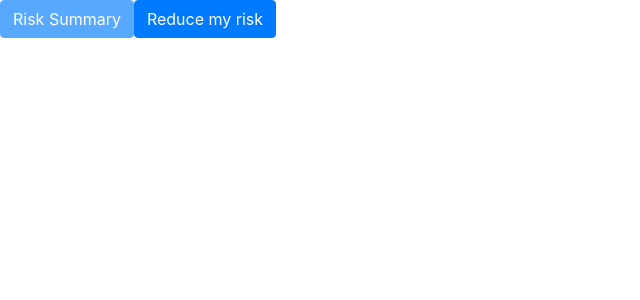
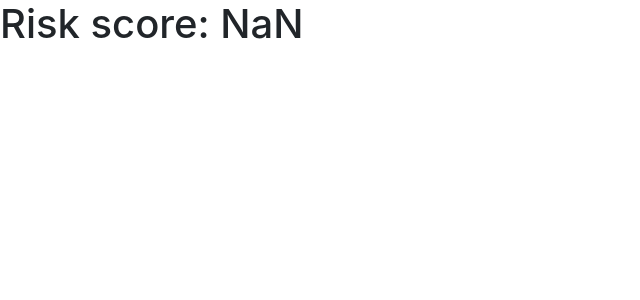
Before and after one commit to RaynyT/COVID-19-Risk-Assessment-Tool, a React (Create React App) app in the folder covrt/: page /results in a window 1280 px wide. Shown: the top 300 px of the page, without its empty margins (0-640 px from the left). Built offline with nearby package versions, Linux system fonts and the light colour scheme.

Commit message:
Add all radio button values to the final calculation

```diff
--- a/covrt/src/App.js
+++ b/covrt/src/App.js
@@ -27,6 +27,7 @@ function App() {
   // for state variables is the reccomended method so that app state isn't exposed to child components
 
   const updateWorkStatus = (event) => {
+      console.log(event.target.name);
       setWorkStatus(event.target.value);
   }
 
@@ -80,7 +81,9 @@ function App() {
       <Route path="/calculator" render={(routerProps) => (
         <Calculator {...routerProps} {...stateAndCallbacks} />
       )}/>
-      <Route path="/results" component={Results} />
+      <Route path="/results" render={(routerProps) => (
+        <Results {...routerProps} {...stateAndCallbacks} />
+      )}/>
     </div>
   );
 }
--- a/covrt/src/components/Calculator.js
+++ b/covrt/src/components/Calculator.js
@@ -24,7 +24,6 @@ export default function Calculator(props) {
         setPageNum(pageNum - 1);
     }
 
-    console.log("What", props.updateWorkStatus, typeof props.updateWorkStatus)
 
     switch(pageNum) {
         case 1:
--- a/covrt/src/components/Results.js
+++ b/covrt/src/components/Results.js
@@ -1,7 +1,39 @@
 import { Button } from 'reactstrap';
 import { useState } from 'react';
 
-export default function Results(){
+export default function Results(props){
+
+
+    // Should find a way to make these not dependent on the names of the selections
+    // That way it will be easier to change if the wording of the questions change
+
+
+    // Test that fractions work properly or else round to .6666 or something
+
+    const numericValues = {
+        "Indoor": 1,
+        "Outdoor": .05,
+        "Less than 6 feet": 1,
+        "6 feet": .5,
+        "9 feet": .25,
+        "More than 9 feet": .125,
+        "Not speaking": .20,
+        "Speaking normally": 1,
+        "Speaking loudly or shouting": 5,
+        "Thick cotton mask": (2/3),
+        "Surgical mask": .5,
+        "K9N5 mask": (1/3),
+        "No mask": 1
+    }
+
+    const calculateRiskScore = () => {
+        return (
+            numericValues[props.activityBasicInfo.setting] *
+            numericValues[props.ownMask] * numericValues[props.othersMask.type] *
+            numericValues[props.distancing] * numericValues[props.speakingVolume]
+        );
+    }
+
 
     const[tabChoice, setTabChoice] = useState(0);
 
@@ -28,7 +60,7 @@ export default function Results(){
 
     return (
         <div>
-            {tab}
+            <h1>Risk score: {calculateRiskScore()}</h1>
         </div>
     );
 }
```
